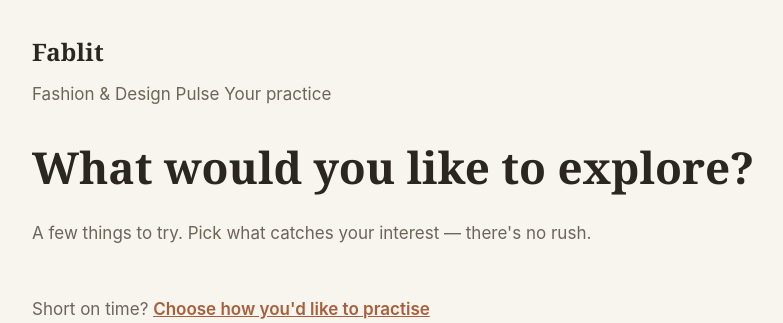
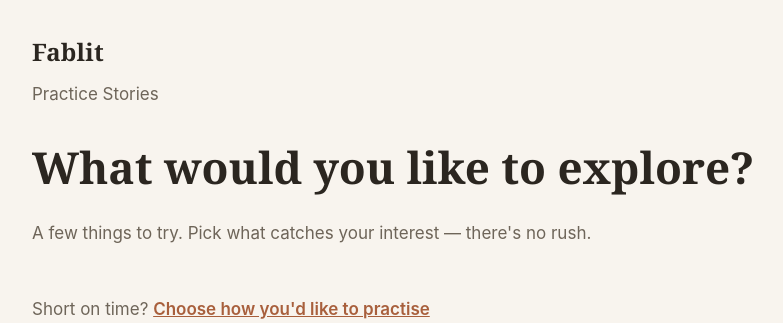
Before and after one commit to h3xh4wk/fablit, a FastAPI app: page / in a window 1280 px wide. Shown: the top 323 px of the page, without its empty margins (160-943 px from the left). Run offline with FastAPI, Linux system fonts and the light colour scheme; parts of the project's set-up code (start-up, migrations or seed data) failed here and were passed over; some libraries are stand-ins or nearby versions.

Commit message:
Make Practice and Stories primary learner navigation

```diff
--- a/app/templates/base.html
+++ b/app/templates/base.html
@@ -19,8 +19,10 @@
   <header class="site-header">
     <a class="site-header__brand" href="/">Fablit</a>
     <nav class="site-header__nav" aria-label="Primary">
-      <a class="site-header__link" href="/pulse">Fashion &amp; Design Pulse</a>
-      <a class="site-header__link" href="/history">Your practice</a>
+      <a class="site-header__link" href="/practice"
+         {% if not request.url.path.startswith('/pulse') %}aria-current="page"{% endif %}>Practice</a>
+      <a class="site-header__link" href="/pulse"
+         {% if request.url.path.startswith('/pulse') %}aria-current="page"{% endif %}>Stories</a>
     </nav>
   </header>
   <main id="main" class="page">
```
